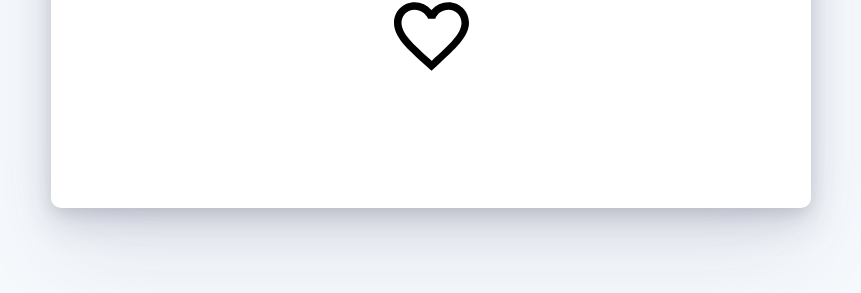
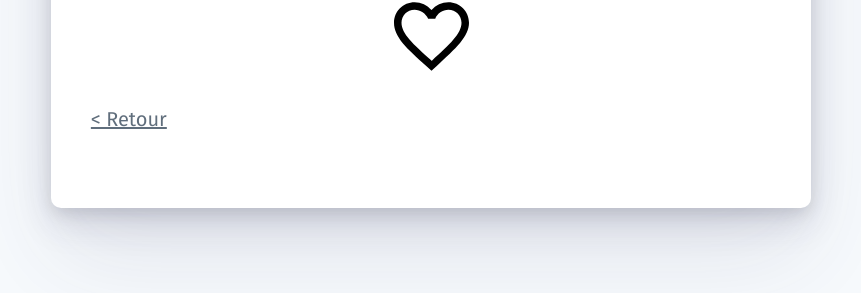
Before and after one commit to demtzu/dockers-land, a Jekyll site: the page built from merci.html, in a window 1280 px wide. Shown: the part 435-728 px from the top of the page, without its empty margins (209-1070 px from the left). Built offline with Jekyll 4.4.1, drawn with Linux system fonts in a browser that asks for light colours.

Commit message:
back thank you page

```diff
--- a/merci.html
+++ b/merci.html
@@ -18,9 +18,8 @@ title: Merci !
                                C459,235.875,379.95,307.274,257.55,419.475z" />
                  </svg>
          </div>
-        <p class="thanks">
-        </p>
-
+         <br>
+        <a href="https://www.dockers.io/"> < Retour </a>
     <p>
     <!-- <%= link_to "Go back to the website", "https://demtzu.github.io/portfolio", { :class => 'btn button--inverse' } %>
       <%= link_to "Follow me on github", "https://github.com/demtzu", target: "_blank", :class => "btn button" %> -->
```
